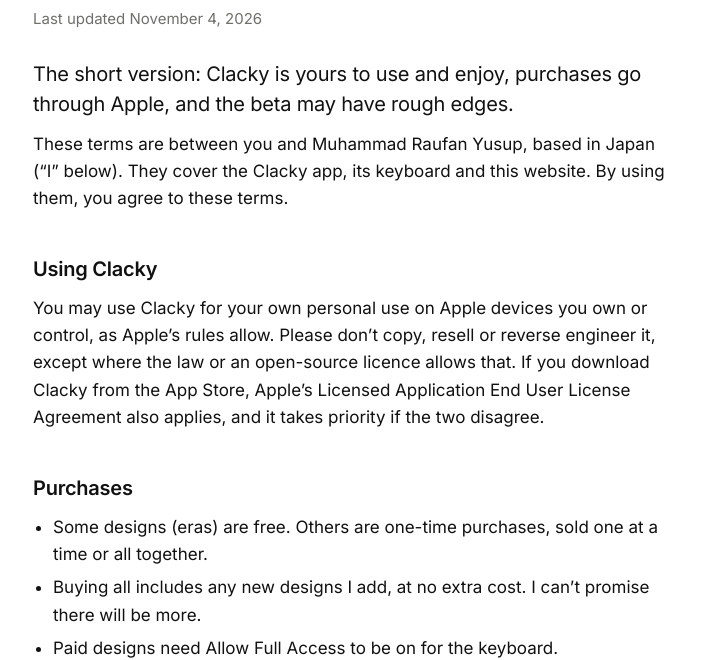
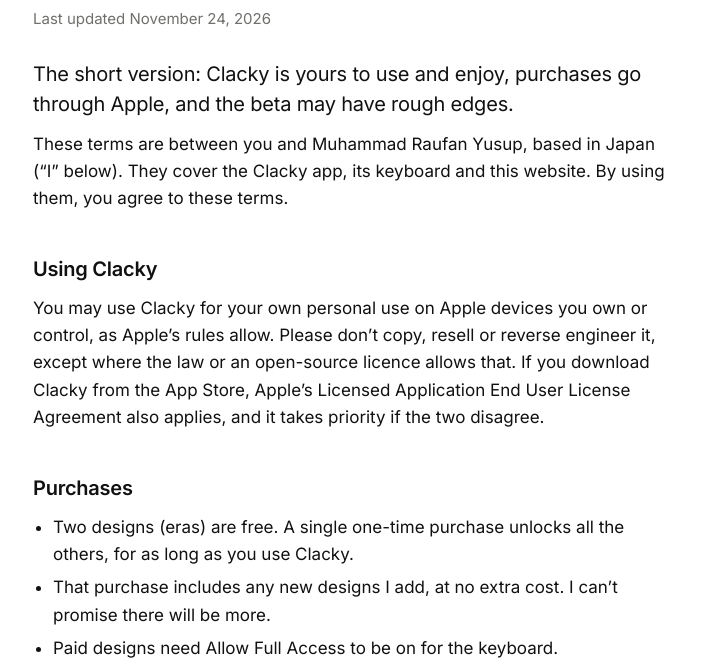
Before and after one commit to muhraufan/clacky-site, a plain HTML site: page terms/index.html in a window 1280 px wide. Shown: the part 150-810 px from the top of the page, without its empty margins (287-993 px from the left). Drawn offline with Linux system fonts and the light colour scheme.

Commit message:
Two free eras and one $3.99 unlock
1984 and 2020 are free; a single one-time purchase unlocks the other four
and any eras added later. Updates the homepage and the terms.

Co-Authored-By: Claude Opus 5.5 <noreply@anthropic.com>

```diff
--- a/terms/index.html
+++ b/terms/index.html
@@ -19,7 +19,7 @@
 </div></header>
 <main class="col">
 <h1>Terms and conditions</h1>
-<p class="updated">Last updated November 4, 2026</p>
+<p class="updated">Last updated November 24, 2026</p>
 <p class="lead">The short version: Clacky is yours to use and enjoy, purchases go through Apple, and the beta may have rough edges.</p>
 <p>These terms are between you and Muhammad Raufan Yusup, based in Japan (“I” below). They cover the Clacky app, its keyboard and this website. By using them, you agree to these terms.</p>
 
@@ -28,8 +28,8 @@
 
 <h2>Purchases</h2>
 <ul>
-  <li>Some designs (eras) are free. Others are one-time purchases, sold one at a time or all together.</li>
-  <li>Buying all includes any new designs I add, at no extra cost. I can’t promise there will be more.</li>
+  <li>Two designs (eras) are free. A single one-time purchase unlocks all the others, for as long as you use Clacky.</li>
+  <li>That purchase includes any new designs I add, at no extra cost. I can’t promise there will be more.</li>
   <li>Paid designs need Allow Full Access to be on for the keyboard.</li>
   <li>Apple handles payment, and refunds are requested from Apple under its policies. Nothing here limits any refund rights you have by law.</li>
 </ul>
```
Also changed, not shown: index.html (+2 -2 lines).
